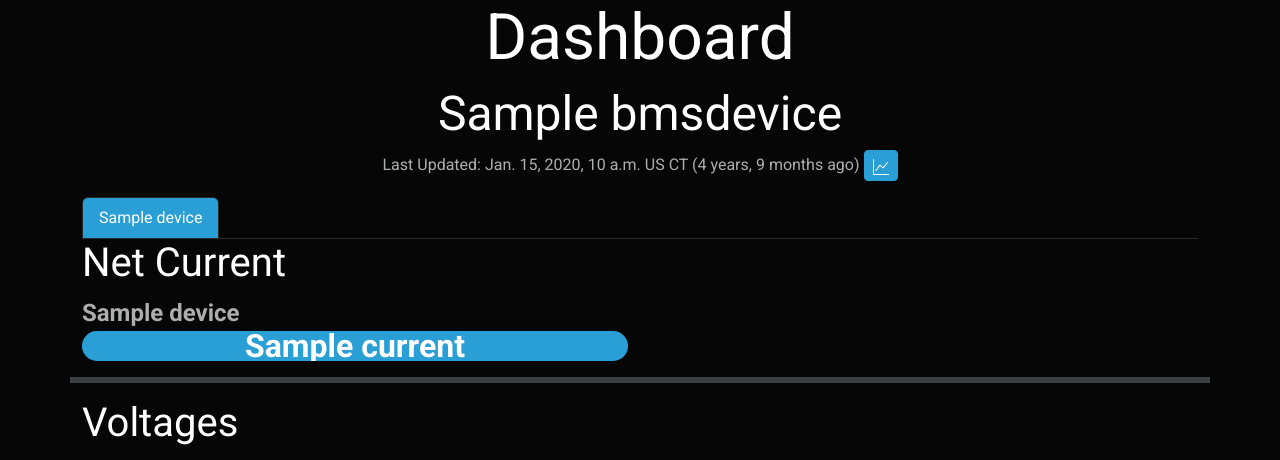
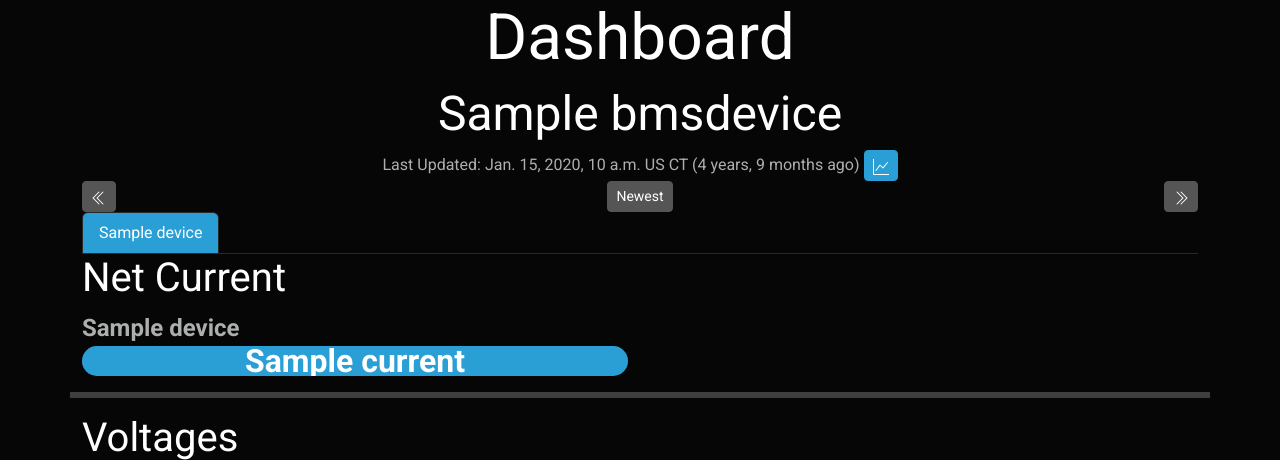
Before and after one commit to d-flood/argus, a Django app: template django/core/templates/dashboard.html in a window 1280 px wide. Shown: the part 71-531 px from the top of the page. Run offline with Django 5.2, Linux system fonts and the light colour scheme; tables that the repository leaves empty hold one stand-in row (values such as "Sample post"); the template is opened without the code that fills it: values that come from a table or form of the project are taken from there, most other values are stand-ins (such as "Sample title", 1, 10 or a date in 2020); some libraries are stand-ins or nearby versions.

Commit message:
add older/newer buttons to dashboard and only display 5 days of data for graph

```diff
--- a/django/core/models.py
+++ b/django/core/models.py
@@ -11,6 +11,7 @@ class BMSDevice(models.Model):
     polling_interval = models.IntegerField(
         default=60, help_text="Minutes between data collection"
     )
+    datasets: models.QuerySet["Dataset"]
 
     class Meta:
         verbose_name = "BMS Devices"
--- a/django/core/templates/dashboard.html
+++ b/django/core/templates/dashboard.html
@@ -6,13 +6,33 @@
     <h1 class="text-center">Dashboard</h1>
     <article>
         <h2 class="text-center">{{ bms.name }}</h2>
-        <p class="text-center">
+        <p class="text-center my-0">
             Last Updated: {{ date|localtime }} US CT ({{ date|timesince }} ago)
             <a href="{% url 'chart' bms_device_pk=bms.pk %}" title="Data History" aria-label="Data History" class="btn btn-primary btn-sm">
                 <svg xmlns="http://www.w3.org/2000/svg" width="16" height="16" fill="currentColor" class="bi" viewBox="0 0 16 16"><path fill-rule="evenodd" d="M0 0h1v15h15v1H0zm14.817 3.113a.5.5 0 0 1 .07.704l-4.5 5.5a.5.5 0 0 1-.74.037L7.06 6.767l-3.656 5.027a.5.5 0 0 1-.808-.588l4-5.5a.5.5 0 0 1 .758-.06l2.609 2.61 4.15-5.073a.5.5 0 0 1 .704-.07"/></svg>
             </a>
         </p>
-
+        <div class="d-flex justify-content-between align-items-center my-0">
+            <a href="{% url 'dashboard' bms_device_pk=bms.pk %}?which={{ older }}"
+                class="btn btn-secondary btn-sm{% if not older %} disabled{% endif %}"
+                title="Older">
+                <svg xmlns="http://www.w3.org/2000/svg" width="16" height="16" fill="currentColor" class="bi bi-chevron-double-left" viewBox="0 0 16 16">
+                    <path fill-rule="evenodd" d="M8.354 1.646a.5.5 0 0 1 0 .708L2.707 8l5.647 5.646a.5.5 0 0 1-.708.708l-6-6a.5.5 0 0 1 0-.708l6-6a.5.5 0 0 1 .708 0"/>
+                    <path fill-rule="evenodd" d="M12.354 1.646a.5.5 0 0 1 0 .708L6.707 8l5.647 5.646a.5.5 0 0 1-.708.708l-6-6a.5.5 0 0 1 0-.708l6-6a.5.5 0 0 1 .708 0"/>
+                </svg>
+            </a>
+            <a href="{% url 'dashboard' bms_device_pk=bms.pk %}?which=0" class="btn btn-secondary btn-sm">
+                Newest
+            </a>
+            <a href="{% url 'dashboard' bms_device_pk=bms.pk %}?which={{ newer }}"
+                class="btn btn-secondary btn-sm{% if not newer %} disabled{% endif %}"
+                title="Newer">
+                <svg xmlns="http://www.w3.org/2000/svg" width="16" height="16" fill="currentColor" class="bi bi-chevron-double-right" viewBox="0 0 16 16">
+                    <path fill-rule="evenodd" d="M3.646 1.646a.5.5 0 0 1 .708 0l6 6a.5.5 0 0 1 0 .708l-6 6a.5.5 0 0 1-.708-.708L9.293 8 3.646 2.354a.5.5 0 0 1 0-.708"/>
+                    <path fill-rule="evenodd" d="M7.646 1.646a.5.5 0 0 1 .708 0l6 6a.5.5 0 0 1 0 .708l-6 6a.5.5 0 0 1-.708-.708L13.293 8 7.646 2.354a.5.5 0 0 1 0-.708"/>
+                </svg>
+            </a>
+        </div>
         <ul class="nav nav-tabs" role="tablist">
             {% for device in devices %}
                 <li class="nav-item" role="presentation">
```
Also changed, not shown: django/core/views.py (+20 -3 lines).
